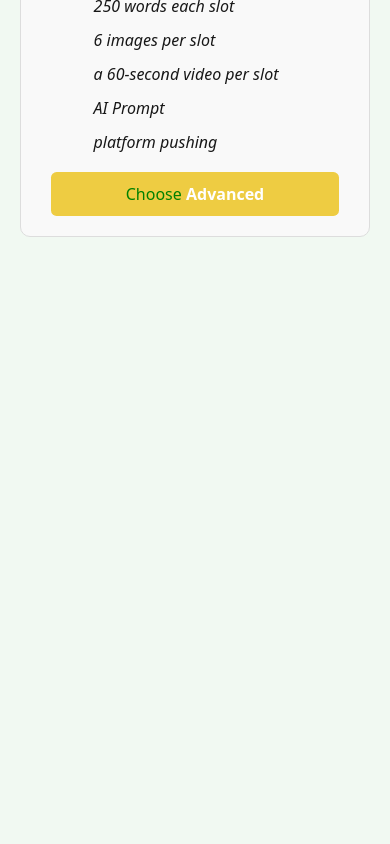
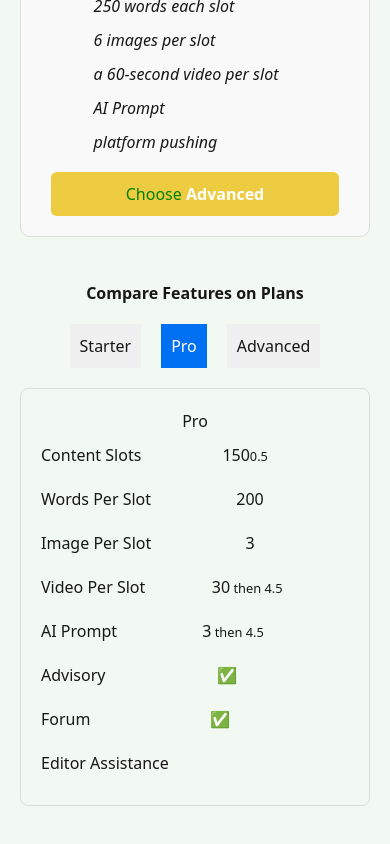
Before and after one commit to exiafuture/StarchMilk-MVP, a Next.js app: page /pricing-plans in a window 390 px wide. Shown: the part 1148-1992 px from the top of the page. Before the commit the page ends 1449 px from the top, so only its background shows below. Built offline with nearby package versions, Linux system fonts and the light colour scheme.

Commit message:
rest a bit

```diff
--- a/app/pricing-plans/pricing.css
+++ b/app/pricing-plans/pricing.css
@@ -240,11 +240,44 @@
     font-size: 1.3rem;
   }
 
-  .comparison-table {
+  table {
     display: none;
   }
 
   .comparison-mobile-view {
     display: block;
+    margin-bottom: 5rem;
+  }
+
+  .plan-selector {
+    display: flex;
+    justify-content: center;
+    margin-bottom: 20px;
+  }
+  .plan-selector button {
+    padding: 10px;
+    margin: 0 10px;
+    border: none;
+    cursor: pointer;
+    background-color: #f0f0f0;
+    transition: background-color 0.3s ease;
+  }
+  .plan-selector button.active {
+    background-color: #0070f3;
+    color: white;
+  }
+  .plan-details {
+    border: 1px solid #ddd;
+    padding: 20px;
+    border-radius: 8px;
+  }
+  .trait-row {
+    display: flex;
+    justify-content: space-between;
+    padding: 10px 0;
+  }
+  .divider {
+    border-top: 1px solid #ddd;
+    margin: 10px 0;
   }
 }
```
